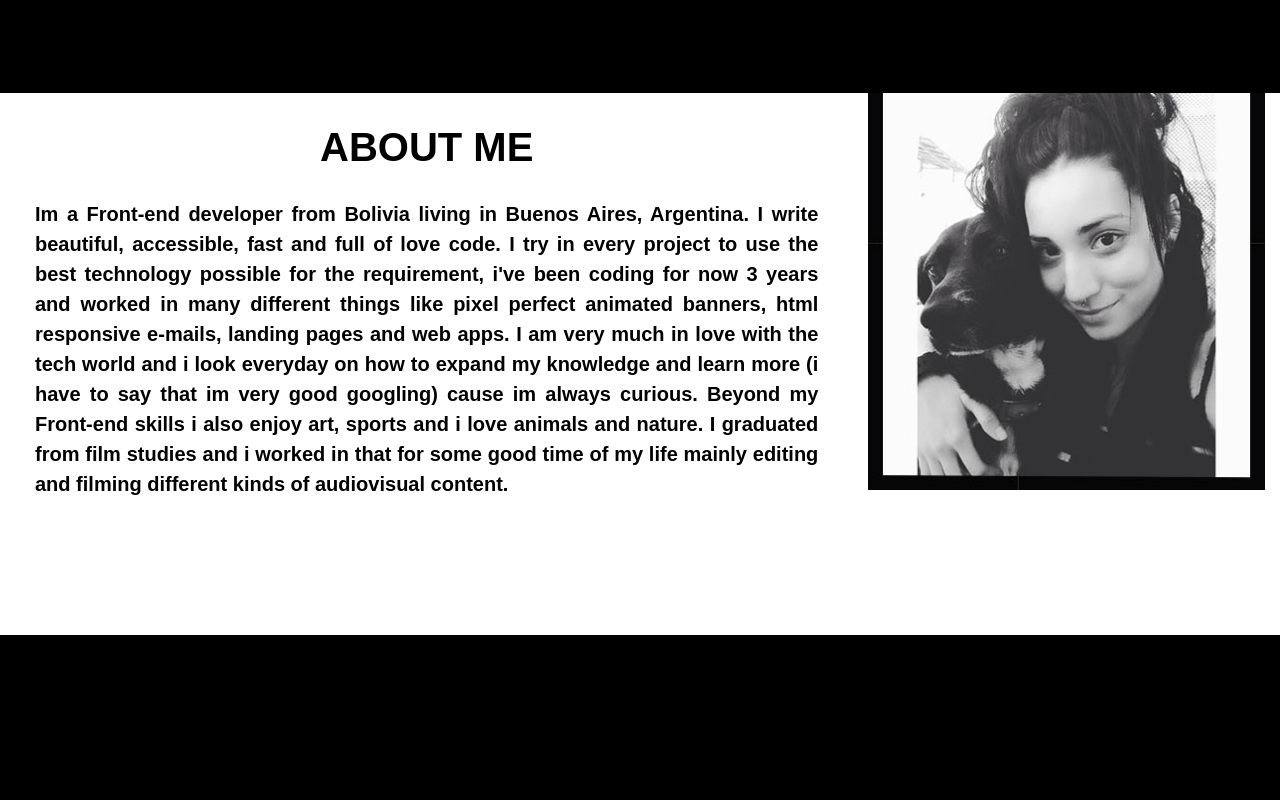
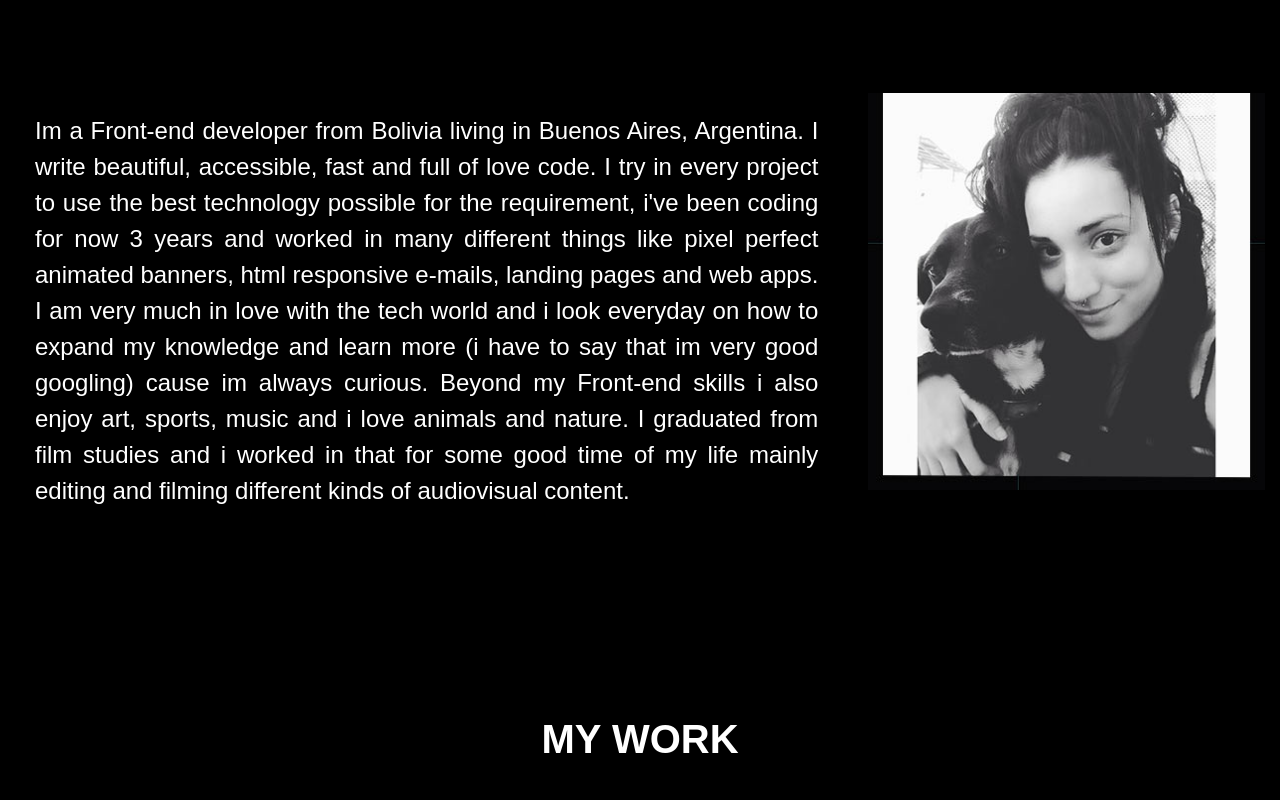
Before and after one commit to Ceschrupp/my_awesome_website, a React app in the folder offcode-boilerplate/: page / in a window 1280 px wide. Shown: the part 620-1420 px from the top of the page. Built offline with nearby package versions, Linux system fonts and the light colour scheme; the HTML template or start-up script is replaced by a standard one.

Commit message:
new styles

```diff
--- a/offcode-boilerplate/src/components/Contacto.js
+++ b/offcode-boilerplate/src/components/Contacto.js
@@ -1,6 +1,8 @@
 import React, {Component} from 'react';
 import { NavLink } from 'react-router-dom';
 import'../styles/Contacto.scss'
+import AOS from 'aos';
+import '../../node_modules/aos/src/sass/aos.scss';
 
 class Contacto extends Component{
 	constructor(props) {
@@ -13,10 +15,10 @@ class Contacto extends Component{
 				<div className="blackBar"></div>
 				<div className="container-fluid contactoContainer">
 					<div className="row">
-						<div className="col-md-12 title">
+						<div className="col-md-12 title" data-aos='fade-left' data-aos-duration="1500">
 							<h1>Contact<br/>me</h1>
 						</div>
-						<div className="col-md-12 moreInfo">
+						<div className="col-md-12 moreInfo" data-aos='fade-right' data-aos-duration="1500">
 							<a href="mailto:ceschrupp@gmail.com" target="_blank"><p>ceschrupp@gmail.com</p></a>
 				            <a href="https://www.linkedin.com/in/ceciliaschrupp" target="_blank"><h2>Linkedin</h2></a>
 				            <a href="https://github.com/Ceschrupp" target="_blank"><h2>Github</h2></a>
--- a/offcode-boilerplate/src/components/Header.js
+++ b/offcode-boilerplate/src/components/Header.js
@@ -27,7 +27,7 @@ class Header extends Component{
             <div className="col-6">
             </div>
             <div className="col-6 logo">
-              <img src={logo} alt=""/>
+              <img src="" alt=""/>
             </div>
         </div>
       </div>
--- a/offcode-boilerplate/src/components/Info.js
+++ b/offcode-boilerplate/src/components/Info.js
@@ -2,6 +2,7 @@ import React, {Component} from 'react'
 import'../styles/Info.scss'
 import foto from '../../img/conchori.jpg'
 import AOS from 'aos';
+import '../../node_modules/aos/src/sass/aos.scss';
 
 
 
@@ -27,13 +28,12 @@ class Info extends Component{
         <div className="container-fluid infoContainer">
           <div className="row">
             <div className="col-lg-8 infoCol" data-aos='fade-up'>
-              <h1>ABOUT ME</h1>
               <p>Im a Front-end developer from Bolivia living in Buenos Aires, Argentina. I write beautiful, accessible, fast and full of love code. I try in every project to use the best  technology possible for the requirement, i've been coding for now 3 years and worked in many different things like pixel perfect animated banners, html responsive e-mails, landing pages and web apps. I am very much in love with the tech world and i look everyday on how to expand my knowledge and learn more (i have to say that im very good googling) cause im always curious.
-                Beyond my Front-end skills i also enjoy art, sports and i love animals and nature. I graduated from film studies and i worked in that for some good time of my life mainly editing and filming different kinds of audiovisual content.
+                Beyond my Front-end skills i also enjoy art, sports, music and i love animals and nature. I graduated from film studies and i worked in that for some good time of my life mainly editing and filming different kinds of audiovisual content.
 
               </p>
             </div>
-            <div className="col-md-4 d-none d-lg-block">
+            <div className="col-md-4 d-none d-lg-block" data-aos='fade-up'>
               <img className="img-fluid" src={foto} alt=""/>
             </div>
             <div className="col-md-12 arrow" onClick={this.props.navToPortfolio}>
--- a/offcode-boilerplate/src/components/Portfolio.js
+++ b/offcode-boilerplate/src/components/Portfolio.js
@@ -21,6 +21,8 @@ import FiatVerano from '../../img/fiat_verano.jpg';
 import FiatPlanLogo from '../../img/FiatPlanLogo.jpg';
 import FiatPlan from '../../img/fiat_plan.jpg';
 import view from '../../img/view.png';
+import AOS from 'aos';
+import '../../node_modules/aos/src/sass/aos.scss';
 
 const customStyles = {
   content : {
@@ -138,7 +140,7 @@ class Portfolio extends Component{
           )
         }
       const carded = (cards.map((card, index) =>
-                  <div key={card.title} className="col-md-4 portfolioItem">
+                  <div key={card.title} className="col-md-4 portfolioItem" data-aos='fade-up'>
                     <img src={card.picture} alt="" className="img-fluid" onClick={() => this.showImageId(index)}/>
                     <div className="view" onClick={() => this.showImageId(index)} style={{ backgroundImage: "url(" + view + ")"}}></div>
                     <div className="imgBg"><h1>{card.title}</h1></div>
@@ -152,8 +154,8 @@ class Portfolio extends Component{
             <div className="blackBar"></div>
             <div className="container-fluid porfolioContainer">
               <div className="row">
-                <div className="col-md-12">
-                  <h1>PORTFOLIO</h1>
+                <div className="col-md-12" data-aos='fade-up'>
+                  <h1>MY WORK</h1>
                 </div>
                 {carded}
                 <div className="col-md-12 arrow" onClick={this.props.navToContacto}>
--- a/offcode-boilerplate/src/index.js
+++ b/offcode-boilerplate/src/index.js
@@ -1,4 +1,4 @@
-import "babel-polyfill";
+
 require('es6-promise').polyfill();
 require('isomorphic-fetch');
 import React from 'react';
--- a/offcode-boilerplate/src/styles/Info.scss
+++ b/offcode-boilerplate/src/styles/Info.scss
@@ -3,7 +3,7 @@
 	height: 15px;
 }
 .infoContainer{
-	background-color: white;
+	background-color: black;
 	.imgCol{
 		position: absolute;
 	    left: 897px;
@@ -18,6 +18,7 @@
 		cursor: pointer;
 		i{
 			font-size: 80px;
+			color: white;
 
 			&:hover{
 					color:#6fefc0;
@@ -47,17 +48,20 @@
 			font-size: 40px;
 			margin-top: 30px;
 			font-weight: bold;
+			color: white;
+
 		}
 
 		p{
 			padding:20px;
-			font-size: 20px;
+			font-size: 24px;
 			color: black;
-			font-weight: bold;
+			font-weight: 300;
 			// -webkit-animation: flicker-in-1 2s linear both;
 	  //       animation: flicker-in-1 2s linear both;
 	        animation-delay: 5s;
 	        text-align: justify;
+	        color: white;
 
 	        span{
 
--- a/offcode-boilerplate/src/styles/Portfolio.scss
+++ b/offcode-boilerplate/src/styles/Portfolio.scss
@@ -42,6 +42,7 @@
 		padding: 40px;
 		margin-top: 0px;
 		font-weight: bold;
+		color: white;
 	}
 
 	.portfolioItem{
--- a/offcode-boilerplate/src/styles/build/css/Info.css
+++ b/offcode-boilerplate/src/styles/build/css/Info.css
@@ -3,7 +3,7 @@
   height: 15px; }
 
 .infoContainer {
-  background-color: #f5baf0; }
+  background-color: black; }
   .infoContainer .imgCol {
     position: absolute;
     left: 897px;
@@ -15,7 +15,8 @@
     padding: 50px;
     cursor: pointer; }
     .infoContainer .arrow i {
-      font-size: 80px; }
+      font-size: 80px;
+      color: white; }
       .infoContainer .arrow i:hover {
         color: #6fefc0;
         -webkit-animation: mover .40s infinite  alternate;
@@ -42,16 +43,16 @@
     .infoContainer .infoCol h1 {
       font-size: 40px;
       margin-top: 30px;
-      font-weight: bold; }
+      font-weight: bold;
+      color: white; }
     .infoContainer .infoCol p {
       padding: 20px;
-      font-size: 20px;
+      font-size: 24px;
       color: black;
-      font-weight: bold;
-      -webkit-animation: flicker-in-1 2s linear both;
-      animation: flicker-in-1 2s linear both;
+      font-weight: 300;
       animation-delay: 5s;
-      text-align: justify; }
+      text-align: justify;
+      color: white; }
       .infoContainer .infoCol p span:hover {
         text-transform: uppercase; }
 
```
Also changed, not shown: offcode-boilerplate/img/logo.png, 3 other files (tests, documents, lock files or other folders).
